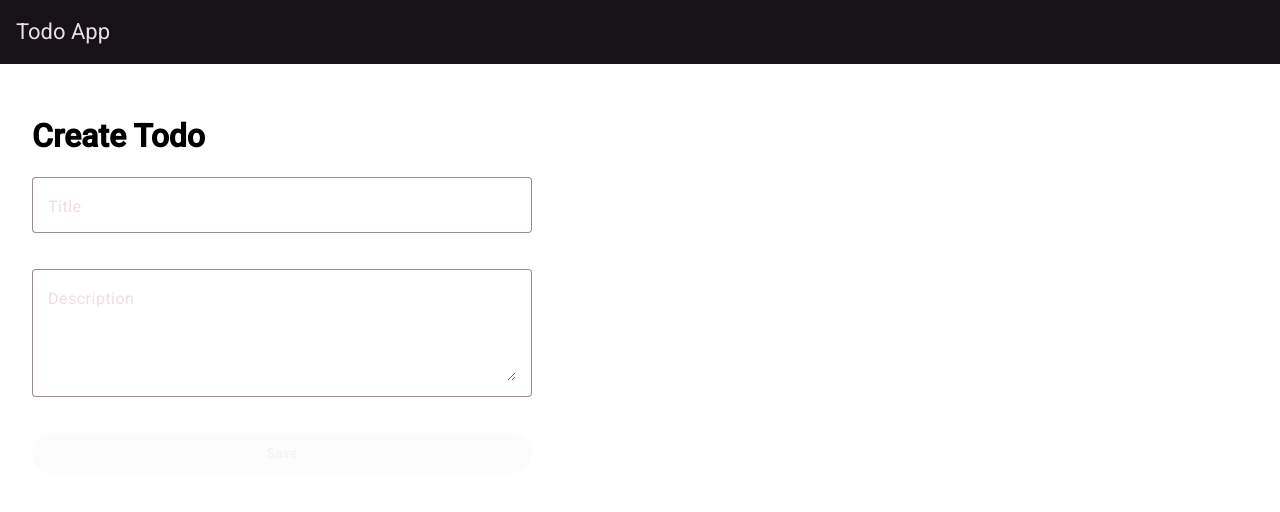
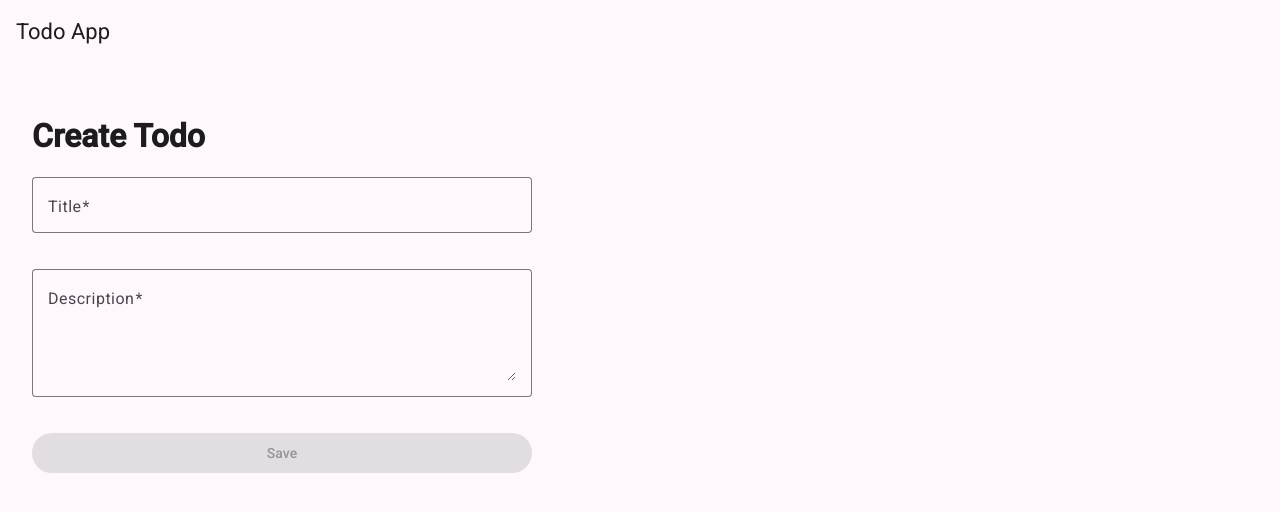
Before and after one commit to algojedi/todo-angular, an Angular app: page /todo/create in a window 1280 px wide. Shown: the top 512 px of the page. Built offline with nearby package versions, Linux system fonts and the light colour scheme.

Commit message:
feat: reactive form created for todo creation

```diff
--- a/src/app/app.component.scss
+++ b/src/app/app.component.scss
@@ -1,3 +1,7 @@
+
 .main-container {
 	padding: 2rem;
 }
+mat-list-item {
+  color: rgba(0, 0, 0, 0.87); /* Material recommended text color for white backgrounds */
+}
--- a/src/app/features/todos/create/todo-create.component.html
+++ b/src/app/features/todos/create/todo-create.component.html
@@ -1,13 +1,13 @@
 <h1>Create Todo</h1>
 
-<form (ngSubmit)="onSubmit()" class="todo-form">
+<form (ngSubmit)="onSubmit()" class="todo-form" [formGroup]="form" (ngSubmit)="onSubmit()">
   <mat-form-field appearance="outline" class="full-width">
     <mat-label>Title</mat-label>
     <input
       matInput
       type="text"
-      [value]="title()"
-      (input)="title.set($any($event.target).value)"
+      formControlName="title"
+      id="title"
     />
   </mat-form-field>
 
@@ -16,8 +16,8 @@
     <textarea
       matInput
       rows="4"
-      [value]="description()"
-      (input)="description.set($any($event.target).value)"
+      id="description"
+      formControlName="description"
     ></textarea>
   </mat-form-field>
 
@@ -25,7 +25,7 @@
     mat-raised-button
     color="primary"
     type="submit"
-    [disabled]="!isValid()"
+    [disabled]="this.form.invalid"
   >
     Save
   </button>
--- a/src/app/features/todos/create/todo-create.component.ts
+++ b/src/app/features/todos/create/todo-create.component.ts
@@ -1,33 +1,59 @@
-import { Component, signal, computed } from '@angular/core';
+import { Component, inject } from '@angular/core';
 import { CommonModule } from '@angular/common';
 import { MatFormFieldModule } from '@angular/material/form-field';
 import { MatInputModule } from '@angular/material/input';
 import { MatButtonModule } from '@angular/material/button';
-
+import { Todo } from '../types';
+import { FormBuilder, ReactiveFormsModule, Validators } from '@angular/forms';
 
 @Component({
   selector: 'app-todo-create',
   standalone: true,
-  imports: [CommonModule, MatFormFieldModule, MatInputModule, MatButtonModule],
+  imports: [
+    CommonModule,
+    MatFormFieldModule,
+    MatInputModule,
+    MatButtonModule,
+    ReactiveFormsModule,
+  ],
   templateUrl: './todo-create.component.html',
   styleUrl: './todo-create.component.scss',
 })
 export class TodoCreateComponent {
-  title = signal('');
-  description = signal('');
+  private fb = inject(FormBuilder);
 
-  isValid = computed(
-    () =>
-      this.title().trim().length > 0 && this.description().trim().length > 0,
-  );
+  form = this.fb.group({
+    title: ['', Validators.required],
+    description: ['', [Validators.required, Validators.minLength(5)]],
+  });
+
+  ngOnInit() {
+    this.form.statusChanges.subscribe(() => {
+      for (const controlName in this.form.controls) {
+        const control = this.form.get(controlName);
+        console.log({ walue: control?.value });
+        console.log({ isValid: this.form.valid });
+        if (control?.invalid) {
+          console.log(`Control "${controlName}" errors:`, control.errors);
+        }
+      }
+    });
+  }
 
   onSubmit() {
-    const todo = {
-      title: this.title(),
-      description: this.description(),
+    const { title, description } = this.form.value;
+    const todo: Todo = {
+      title: title!,
+      description: description!,
+      completed: false,
+      createdAt: new Date(),
+      updatedAt: new Date(),
+      id: crypto.randomUUID(), // Generate a unique ID for the new todo
     };
 
     console.log('Creating todo:', todo);
-    // Call a service to persist it
+    // save on session storage as key of todo
+    localStorage.setItem('test', 'I hope this works');
+    sessionStorage.setItem(todo.title, JSON.stringify(todo));
   }
 }
--- a/src/styles.scss
+++ b/src/styles.scss
@@ -1,4 +1,18 @@
-/* You can add global styles to this file, and also import other style files */
+@use '@angular/material' as mat;
 
 html, body { height: 100%; }
 body { margin: 0; font-family: Roboto, "Helvetica Neue", sans-serif; }
+
+html {
+  color-scheme: light dark;
+  @include mat.theme((
+    color: mat.$violet-palette,
+		typography: Roboto,
+    density: 0
+  ));
+}
+
+body {
+  background: var(--mat-sys-surface);
+  color: var(--mat-sys-on-surface);
+}
```
